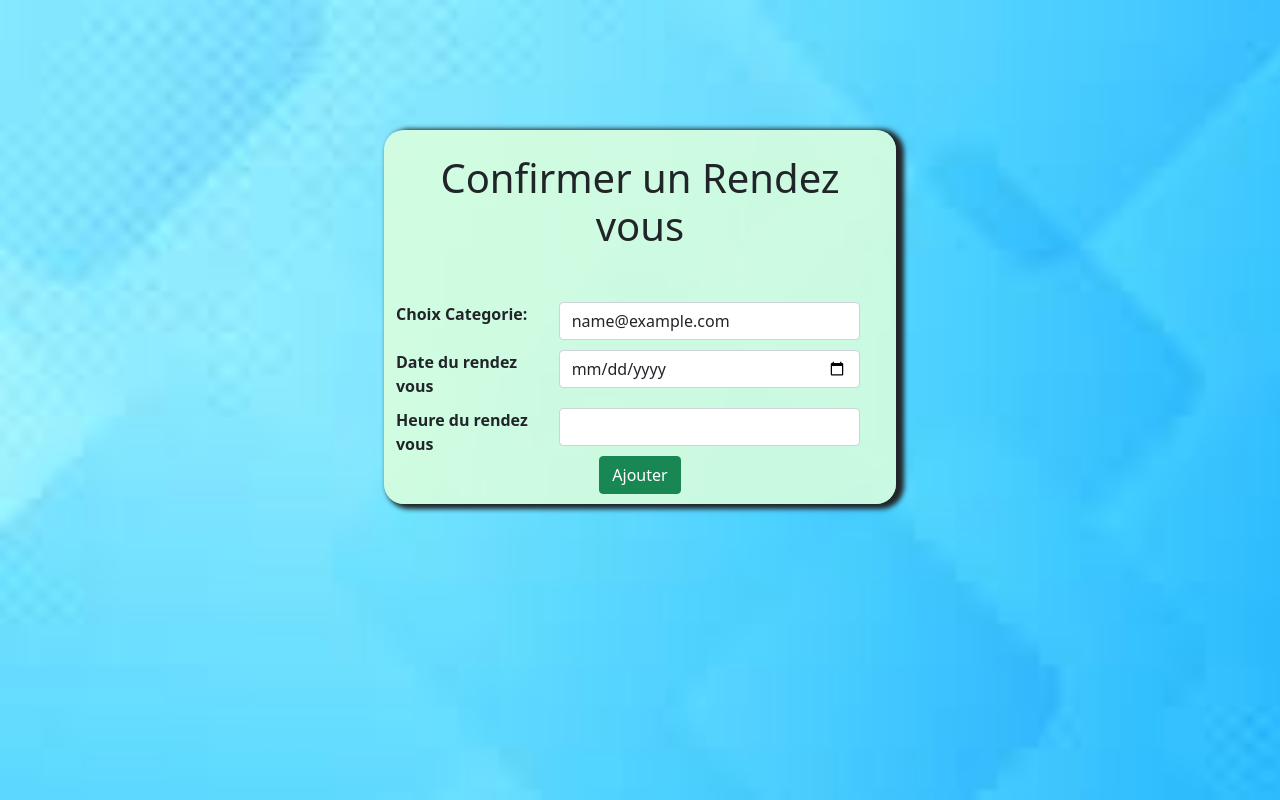
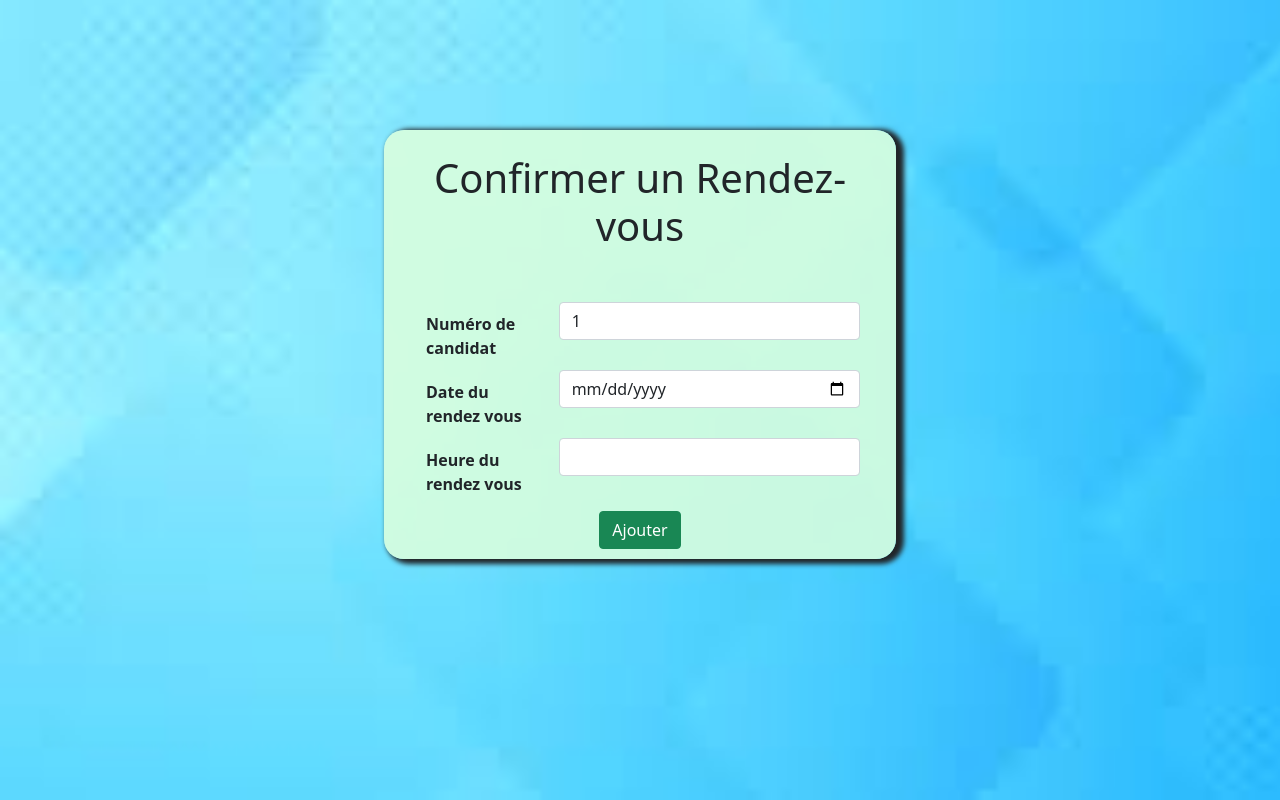
Before and after one commit to henryRoby/memoire, a PHP site: page /memoire/vue/Confirme.rdv.vue.php?id_candidat=1 in a window 1280 px wide. Run offline with PHP 8.4, Linux system fonts and the light colour scheme; tables that the repository leaves empty hold one stand-in row (values such as "Sample post").

Commit message:
dernier push front

```diff
--- a/controler/Candidat.controler.php
+++ b/controler/Candidat.controler.php
@@ -7,6 +7,11 @@
         {
             $parc = new Candidats();
             return $parc -> listerTousLesCandidat();
+        }
+
+        public function Getuniquecandidat($id){
+            $candidat = new Candidats();
+            return   $candidat -> Getidcandidat($id);
         }
 
         // insert
--- a/model/Candidat.model.php
+++ b/model/Candidat.model.php
@@ -82,6 +82,15 @@ require_once("connexion.php");
             return $this -> connex -> query("SELECT * FROM candidats");
         }
 
+        public function Getidcandidat($id)
+        {
+            $candidat = "SELECT * FROM candidats WHERE id_candidat = ?";
+            $candidatunique =  $this -> connex -> prepare($candidat);
+            $candidatunique -> execute(array($id));
+            return $candidatunique -> fetch(PDO::FETCH_ASSOC);
+
+        }
+
           //suppression candidat
     public function supprimerCandidat($id_candidat)
     {
@@ -94,8 +103,8 @@ require_once("connexion.php");
 
     }
 
-        // $test_ajout = new Candidats();
-        // $test_ajout->supprimerCandidat(8);
+        //$test_ajout = new Candidats();
+       //var_dump( $test_ajout->Getidcandidat(3));
 
     // $test_ajout -> setEmail_candidat("test@gmail.com");
     // $test_ajout -> setCv_candidat("cv.pdf");
--- a/vue/Confirme.rdv.vue.php
+++ b/vue/Confirme.rdv.vue.php
@@ -1,9 +1,13 @@
 <?php
     include("../controler/Rendezvous.controler.php");
     include("../controler/Candidat.controler.php");
+
     $erreur = "";
     $ap_candidat = new CandControler();
-    $retr_candidat = $ap_candidat -> ParcCandidat();
+
+    $id = $_GET["id_candidat"];
+    $retr_candidat = $ap_candidat -> Getuniquecandidat($id);
+
     if ($_SERVER["REQUEST_METHOD"] == "POST")
     {
         if (empty($_POST["date"]) AND empty($_POST["heure"]))
@@ -14,9 +18,13 @@
         {
             $nouv_ajout_rdv = new RdvControler();
 
-            $nouv_ajout_rdv->ConfirmationRdv($_POST["id_cand"], $_POST["date"], $_POST["heure"]);
+            $nouv_ajout_rdv->ConfirmationRdv($_POST["id"], $_POST["date"], $_POST["heure"]);
+
+
+            header('Location: Candidat.vue.affich.php');
         }
     }
+
 ?>
 <!DOCTYPE html>
 <html lang="en">
@@ -35,7 +43,6 @@
 
     <!-- Bootstrap core CSS -->
 <link rel="stylesheet" href="https://cdn.jsdelivr.net/npm/bootstrap@5.0.2/dist/css/bootstrap.min.css" integrity="sha384-EVSTQN3/azprG1Anm3QDgpJLIm9Nao0Yz1ztcQTwFspd3yD65VohhpuuCOmLASjC" crossorigin="anonymous">
-
 <style>
      body{
     background: url(../images/fond.jpg);
@@ -69,6 +76,8 @@
 
     label{
         font-weight: bolder;
+       padding-left: 30px;
+       padding-top: 10px;
     }
     .row {
         margin-top: 10px;
@@ -77,7 +86,9 @@
         margin-bottom: 15px;
 
     }
-
+   #centerbtn {
+    margin-top : 15px;
+   }
     </style>
  <link href="navbar-top.css" rel="stylesheet">
 
@@ -96,7 +107,7 @@
 
 <div class="container">
 <br>
-     <center><h1 >Confirmer un Rendez vous</h1></center>
+     <center><h1 >Confirmer un Rendez-vous</h1></center>
     <br>
 
     <form method="post" action="<?php echo htmlspecialchars($_SERVER["PHP_SELF"]);?>">
@@ -105,18 +116,12 @@
             <div class="row">
             <div class="col-md-4">
                     <span class="error"><?php echo $erreur;?></span>
-                    <label>Choix Categorie:</label>
+                    <label>Numéro de candidat</label>
                 </div>
 
                 <div class="col-md-8">
-                    <select name="id_cand" class="form-control">
-                        <?php
-                            foreach ($retr_candidat as $chaque_elements)
-                            {
-                                echo('<option value =" ' .$chaque_elements['id_candidat'] . ' ">' .$chaque_elements['email_candidat'] . '</option>');
-                            }
-                        ?>
-                    </select>
+                <input type="text" name="id" value ="<?php echo $retr_candidat['id_candidat'] ?>" class="form-control"/>
+
                 </div>
             </div>
 
@@ -140,7 +145,8 @@
              </div>
 
         </div>
-            <center>
+
+            <center id="centerbtn">
                 <button type="submit" class="btn btn-success">Ajouter</button>
             </center>
 
--- a/vue/Tache.vue.afficher.php
+++ b/vue/Tache.vue.afficher.php
@@ -71,6 +71,9 @@ h1 {
     color: white;
     margin-top : 80px;
 }
+body {
+   overflow-x: hidden;
+}
     </style>
 
 </head>
--- a/vue/Tache.vue.ajout.php
+++ b/vue/Tache.vue.ajout.php
@@ -24,8 +24,6 @@
 <html lang="en">
 <head>
 </head>
-
-
 <style>
      body{
     background: url(../images/fond.jpg);
```
Also changed, not shown: vue/Candidat.vue.affich.php (+15 -16 lines).
